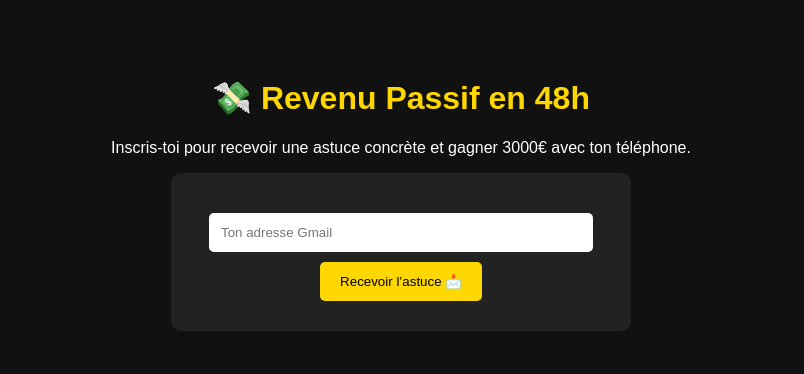
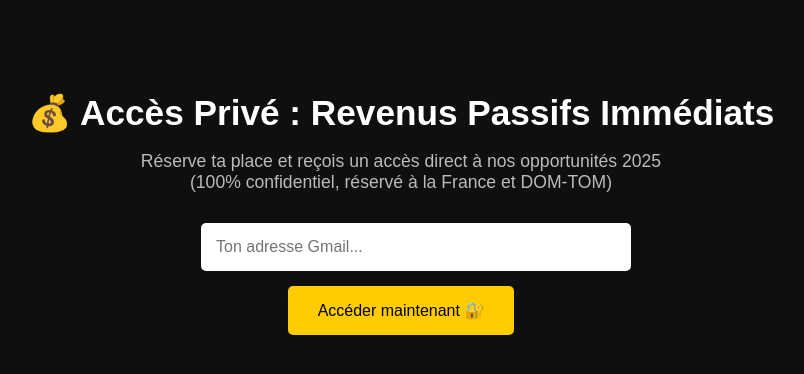
Before and after one commit to leroux21/leroux-carte, a plain HTML site: page index.html in a window 1280 px wide. Shown: the whole page, without its empty margins (239-1043 px from the left). Drawn offline with Linux system fonts and the light colour scheme.

Commit message:
Add files via upload

```diff
--- a/index.html
+++ b/index.html
@@ -1,54 +1,62 @@
 <!DOCTYPE html>
 <html lang="fr">
 <head>
-  <meta charset="UTF-8">
-  <title>Gagne un Revenu Passif Rapidement</title>
-  <meta name="viewport" content="width=device-width, initial-scale=1.0">
+  <meta charset="UTF-8" />
+  <meta name="viewport" content="width=device-width, initial-scale=1.0"/>
+  <title>Accès Privé - Revenus Passifs 💸</title>
   <style>
     body {
-      font-family: sans-serif;
-      background: #111;
-      color: #fff;
+      background: #0f0f0f;
+      color: #ffffff;
+      font-family: 'Arial', sans-serif;
       text-align: center;
-      padding: 50px 20px;
+      padding: 60px 20px;
     }
-    .form-container {
-      background: #222;
-      padding: 30px;
-      border-radius: 10px;
-      display: inline-block;
+    h1 {
+      font-size: 2.2em;
+      margin-bottom: 10px;
+    }
+    p {
+      font-size: 1.1em;
+      margin-bottom: 30px;
+      color: #bbbbbb;
+    }
+    form {
       max-width: 400px;
-      width: 100%;
+      margin: 0 auto;
     }
     input[type="email"] {
-      padding: 12px;
-      width: 90%;
-      margin: 10px 0;
+      width: 100%;
+      padding: 15px;
+      font-size: 1em;
       border: none;
       border-radius: 5px;
+      margin-bottom: 15px;
     }
     button {
-      padding: 12px 20px;
-      background: #ffd700;
+      background-color: #ffcc00;
       color: #000;
+      padding: 15px 30px;
+      font-size: 1em;
       border: none;
       border-radius: 5px;
       cursor: pointer;
     }
-    h1 {
-      color: #ffd700;
+    button:hover {
+      background-color: #ffaa00;
     }
   </style>
 </head>
 <body>
-  <h1>💸 Revenu Passif en 48h</h1>
-  <p>Inscris-toi pour recevoir une astuce concrète et gagner 3000€ avec ton téléphone.</p>
 
-  <div class="form-container">
-    <form action="https://formspree.io/f/xyzxyz" method="POST">
-      <input type="email" name="email" placeholder="Ton adresse Gmail" required><br>
-      <button type="submit">Recevoir l’astuce 📩</button>
-    </form>
-  </div>
+  <h1>💰 Accès Privé : Revenus Passifs Immédiats</h1>
+  <p>Réserve ta place et reçois un accès direct à nos opportunités 2025<br>
+  (100% confidentiel, réservé à la France et DOM‑TOM)</p>
+
+  <form action="https://formspree.io/f/mdkzvoob" method="POST">
+    <input type="email" name="email" placeholder="Ton adresse Gmail..." required />
+    <button type="submit">Accéder maintenant 🔐</button>
+  </form>
+
 </body>
 </html>
```
